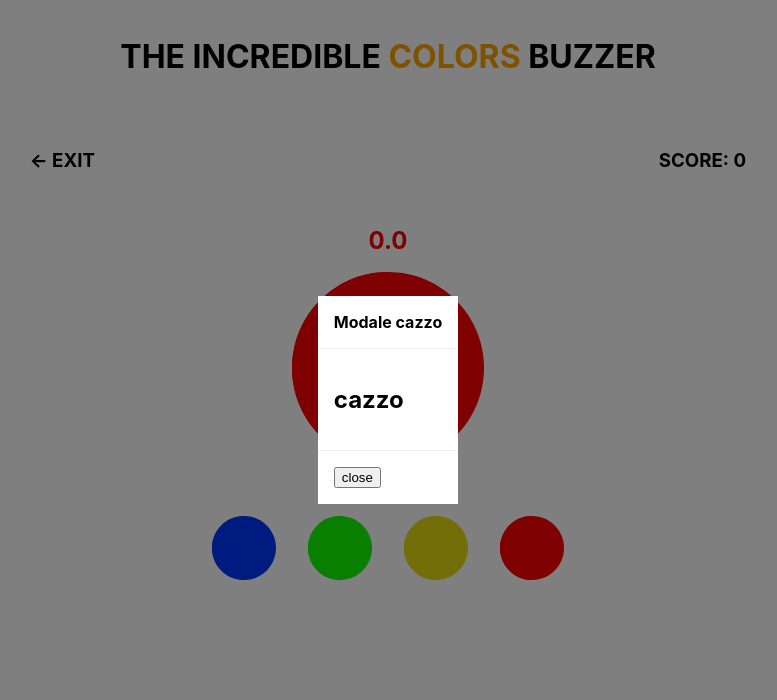
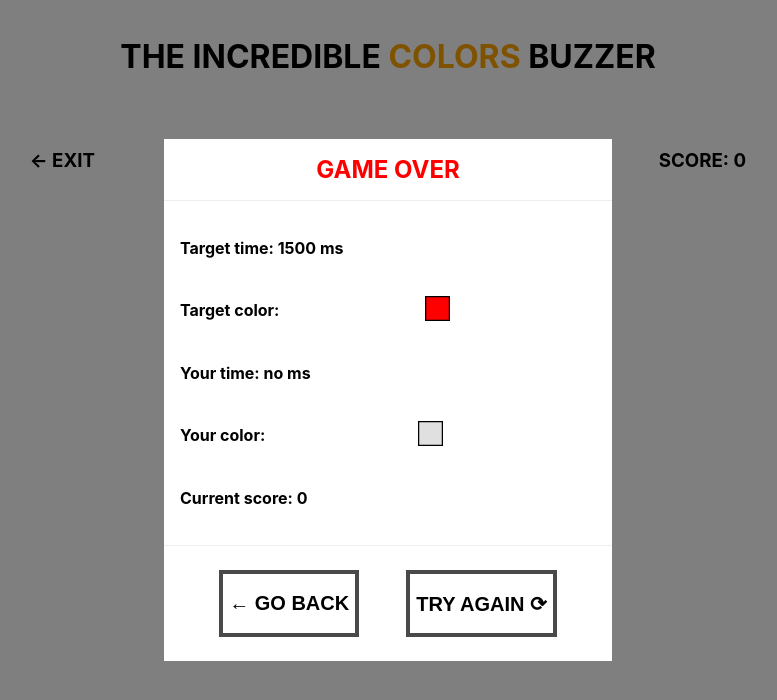
Before and after one commit to gorlitzer/sardegna-buzz, a React app: page /game in a window 1280 px wide. Shown: the top 700 px of the page, without its empty margins (252-1029 px from the left). Built offline with nearby package versions, Linux system fonts and the light colour scheme.

Commit message:
refactory time state management and modal logics

```diff
--- a/src/components/Countdown/Countdown.jsx
+++ b/src/components/Countdown/Countdown.jsx
@@ -9,10 +9,9 @@ import { gameOver } from "../../redux/actions/game_actions";
 // forked codepen - https://codesandbox.io/s/24xmm6n530?file=/src/index.js
 // stackoverflow - https://stackoverflow.com/a/55748441
 
-const Countdown = ({ value, toggleModal }) => {
+const Countdown = ({ value, toggleModal, time, setTime }) => {
   const [prevTime, setPrevTime] = useState(null);
   const [timeInMilliseconds, setTimeInMilliseconds] = useState(value);
-  const [time, setTime] = useState(null);
 
   const buzz_state = useSelector((state) => state.buzz); // redux state getter
   const dispatch = useDispatch(); // initialize dispatcher
@@ -37,7 +36,7 @@ const Countdown = ({ value, toggleModal }) => {
         toggleModal();
       }
     },
-    buzz_state.is_playing ? 10 : null // to pause step
+    buzz_state.is_playing ? 10 : null // pause step
   );
 
   const toTime = (time) => {
--- a/src/components/Game/Game.jsx
+++ b/src/components/Game/Game.jsx
@@ -1,8 +1,10 @@
-import React, { useState, memo } from "react";
+import React, { useState } from "react";
 import { useEffect } from "react";
 import { Link } from "react-router-dom";
 
 import BuzzSVG from "../BuzzSVG";
+import SquareSVG from "../SquareSVG";
+
 import Modal from "../Modal";
 import Countdown from "../Countdown";
 
@@ -12,7 +14,7 @@ import {
   startNewGame,
   setIsPlaying,
   onClickBuzz,
-  setModal
+  setModal,
 } from "../../redux/actions/game_actions";
 
 // service imports
@@ -23,6 +25,7 @@ import "./style.scss";
 const Game = () => {
   const dispatch = useDispatch();
   const buzz_state = useSelector((state) => state.buzz); // redux state getter
+  const [time, setTime] = useState(null); // parent component state for Countdown and BuzzButtons childs
 
   useEffect(() => {
     // 1. calculate delay (range 0.5-1.5)
@@ -40,25 +43,57 @@ const Game = () => {
     return () => clearTimeout(timer);
   }, []);
 
+  const getCorrectTitle = () => {
+    if (buzz_state.winning === true) {
+      return "SUCCESS";
+    } else {
+      return "GAME OVER";
+    }
+  };
+
   return (
     <div className="game-component">
-      <UIelements toggleModal={() => dispatch(setModal())} />
+      <UIelements
+        toggleModal={() => dispatch(setModal())}
+        time={time}
+        setTime={setTime}
+      />
       <Buzzlight />
-      <BuzzButtons />
+      <BuzzButtons time={time} />
       {/* Custom modal */}
-      <Modal show={buzz_state.show_modal} title={'Modale cazzo'}>
-        <h1>cazzo</h1>
+      <Modal show={buzz_state.show_modal} title={getCorrectTitle()}>
+        {
+          <ul>
+            <li>
+              <h4>Target time: {buzz_state.countdown_timer} ms </h4>
+            </li>
+            <li className="flex-list">
+              <h4>Target color: </h4>
+              <SquareSVG infill={buzz_state.color} />
+            </li>
+            <li>
+              <h4>Your time: {buzz_state.click_time ? 'yes' : 'no'} ms</h4>
+            </li>
+            <li className="flex-list">
+              <h4>Your color:</h4>
+              <SquareSVG infill={buzz_state.curr_color ?? "#e0e0e0"} />
+            </li>
+            <li>
+              <h4>Current score: {buzz_state.score} </h4>
+            </li>
+          </ul>
+        }
       </Modal>
     </div>
   );
 };
 
-const UIelements = ({ toggleModal }) => {
+const UIelements = ({ toggleModal, time, setTime }) => {
   const buzz_state = useSelector((state) => state.buzz); // redux state getter
 
   return (
     <div>
-      {/* Back button and score view - UI elements */}
+      {/* Back button + Score view + Countdown */}
       <div className="helper-container">
         <h3>
           <Link to="/">← EXIT</Link>
@@ -69,6 +104,8 @@ const UIelements = ({ toggleModal }) => {
         <Countdown
           value={buzz_state.countdown_timer}
           toggleModal={toggleModal}
+          time={time}
+          setTime={setTime}
         />
       </div>
     </div>
@@ -87,37 +124,39 @@ const Buzzlight = () => {
 };
 
 // Memoized functional stateless component
-const BuzzButtons = memo(() => {
+const BuzzButtons = ({ time }) => {
   const dispatch = useDispatch(); // initialize dispatcher
+  const buzz_state = useSelector((state) => state.buzz); // redux state getter
 
   const buzz_buttons = [
     {
       id: 1,
       tag: "red",
       infill: "#ff0000",
-      onClick: () => dispatch(onClickBuzz("#ff0000")),
+      onClick: () => dispatch(onClickBuzz("#ff0000", time)),
     },
     {
       id: 2,
       tag: "blue",
       infill: "#0037ff",
-      onClick: () => dispatch(onClickBuzz("#0037ff")),
+      onClick: () => dispatch(onClickBuzz("#0037ff", time)),
     },
     {
       id: 3,
       tag: "green",
       infill: "#10ff00",
-      onClick: () => dispatch(onClickBuzz("#10ff00")),
+      onClick: () => dispatch(onClickBuzz("#10ff00", time)),
     },
     {
       id: 4,
       tag: "yellow",
       infill: "#e5de10",
-      onClick: () => dispatch(onClickBuzz("#e5de10")),
+      onClick: () => dispatch(onClickBuzz("#e5de10", time)),
     },
   ];
 
   // Schwartzian transform JavaScript implementation - https://stackoverflow.com/a/46545530
+  // NON UTILIZZATA AL MOMENTO PERCHE MANDA IN PALLA IL RENDER
   const shuffled = buzz_buttons
     .map((value) => ({ value, sort: Math.random() }))
     .sort((a, b) => a.sort - b.sort)
@@ -126,13 +165,18 @@ const BuzzButtons = memo(() => {
   return (
     <div className="flex-row">
       {/* Buzz input buttons */}
-      {shuffled.map((item, i) => (
-        <div className="buzz-button" key={item.id} onClick={item.onClick}>
+      {buzz_buttons.map((item, i) => (
+        <div
+          className="buzz-button"
+          key={item.id}
+          onClick={item.onClick}
+          disabled={!buzz_state.is_playing}
+        >
           <BuzzSVG className="buzz-button" infill={item.infill} />
         </div>
       ))}
     </div>
   );
-});
+};
 
 export default Game;
--- a/src/components/Game/style.scss
+++ b/src/components/Game/style.scss
@@ -42,4 +42,26 @@
       }
     }
   }
+
+  // disable div like a button - from https://stackoverflow.com/a/55629927
+  div[disabled] {
+    pointer-events: none;
+    cursor: not-allowed !important;
+    opacity: 0.7;
+  }
+
+  // lista style da spostare in altro
+  ul {
+    list-style-type: none;
+    margin: 0;
+    padding: 0;
+
+    .flex-list {
+      display: flex;
+      flex-wrap: nowrap;
+      flex-direction: row;
+      align-items: center;
+      justify-content: center;
+    }
+  }
 }
--- a/src/components/Modal/Modal.jsx
+++ b/src/components/Modal/Modal.jsx
@@ -1,8 +1,11 @@
 import React from "react";
+import { Link } from "react-router-dom";
 
 import "./style.scss";
 
 const Modal = ({ title, show, children }) => {
+  const titleColor = title === "SUCCESS" ? "green" : "red";
+
   if (!show) {
     return null;
   }
@@ -10,12 +13,19 @@ const Modal = ({ title, show, children }) => {
     <div className="modal-component" /* onClick={props.onClose} */>
       <div className="modal-content" onClick={(e) => e.stopPropagation()}>
         <div className="modal-header">
-          <h4 className="modal-title">{title}</h4>
+          <h2 className={`modal-title ${titleColor}`}>{title}</h2>
         </div>
         <section className="modal-body">{children}</section>
         <div className="modal-footer">
-          <button className="button" /* onClick={props.onClose} */>
-            close
+          <button className="modal-button">
+            <h2>
+              <Link to="/">← GO BACK</Link>
+            </h2>
+          </button>
+          <button className="modal-button" /* onClick={props.onClose} */>
+            <h2>
+              <Link to="/">TRY AGAIN ⟳</Link>
+            </h2>
           </button>
         </div>
       </div>
--- a/src/components/Modal/style.scss
+++ b/src/components/Modal/style.scss
@@ -11,14 +11,21 @@
 
   .modal-content {
     background-color: #fff;
+    min-width: 320px;
+    width: 35vw;
   }
 
-  .modal-header,
+  .modal-header {
+    display: flex;
+    justify-content: center;
+    align-items: center;
+    padding: 1rem;
+  }
+
   .modal-footer {
     padding: 1rem;
     display: flex;
-    justify-content: space-between;
-    align-items: baseline;
+    justify-content: space-evenly;
   }
 
   .modal-title {
@@ -45,4 +52,30 @@
       cursor: pointer;
     }
   }
+
+  .red {
+    color: red;
+  }
+
+  .green {
+    color: green;
+  }
+
+  .modal-button {
+    color: #494949 !important;
+    text-transform: uppercase;
+    text-decoration: none;
+    background: #ffffff;
+    margin: 0.5rem;
+    border: 4px solid #494949 !important;
+    display: inline-block;
+    transition: all 0.4s ease 0s;
+
+    &:hover {
+      color: #ffffff !important;
+      background: var(--primary);
+      border-color: var(--primary) !important;
+      transition: all 0.4s ease 0s;
+    }
+  }
 }
--- /dev/null
+++ b/src/components/SquareSVG/SquareSVG.jsx
@@ -0,0 +1,17 @@
+const SquareSVG = ({ infill }) => {
+  return (
+    <div style={{width: '25px', height: 'auto', margin: '0 auto'}}>
+      <svg version="1.1" viewBox="0 0 100 100">
+        <rect
+          width="100%"
+          height="100%"
+          stroke="black"
+          fill={infill}
+          strokeWidth="10"
+        />
+      </svg>
+    </div>
+  );
+};
+
+export default SquareSVG;
--- /dev/null
+++ b/src/components/SquareSVG/index.js
@@ -0,0 +1 @@
+export { default } from "./SquareSVG";
--- a/src/redux/actions/game_actions.js
+++ b/src/redux/actions/game_actions.js
@@ -4,8 +4,15 @@ import {
   HANDLE_TIME,
   GAME_OVER,
   TOGGLE_MODAL,
-  STOP_TIMER
+  STOP_TIMER,
+  STOPWATCH
 } from "../constants/types";
+
+export const stopwatch = () => {
+  return {
+    type: STOPWATCH,
+  };
+};
 
 export const cleanStates = () => {
   return {
@@ -13,9 +20,10 @@ export const cleanStates = () => {
   };
 };
 
-export const gameOver = () => {
+export const gameOver = (time) => {
   return {
     type: GAME_OVER,
+    current_time: '0'
   };
 };
 
@@ -31,10 +39,11 @@ export const setIsPlaying = () => {
   };
 };
 
-export const onClickBuzz = (color) => {
+export const onClickBuzz = (color, time) => {
   return {
     type: STOP_TIMER,
-    choosen_color: color
+    choosen_color: color,
+    click_time: time.milliseconds
   };
 };
 
--- a/src/redux/constants/types.js
+++ b/src/redux/constants/types.js
@@ -4,3 +4,4 @@ export const HANDLE_TIME = "HANDLE_TIME";
 export const GAME_OVER = "GAME_OVER";
 export const TOGGLE_MODAL = "TOGGLE_MODAL";
 export const STOP_TIMER = "STOP_TIMER";
+export const STOPWATCH = "STOPWATCH";
--- a/src/services/game_services.js
+++ b/src/services/game_services.js
@@ -9,7 +9,9 @@ const getRandomColor = () => {
   return rand;
 };
 
-export default {
+const game_services = {
   getRandomTimer,
   getRandomColor,
 };
+
+export default game_services;
```
Also changed, not shown: src/redux/reducers/game_reducer.js (+23 -8 lines).
